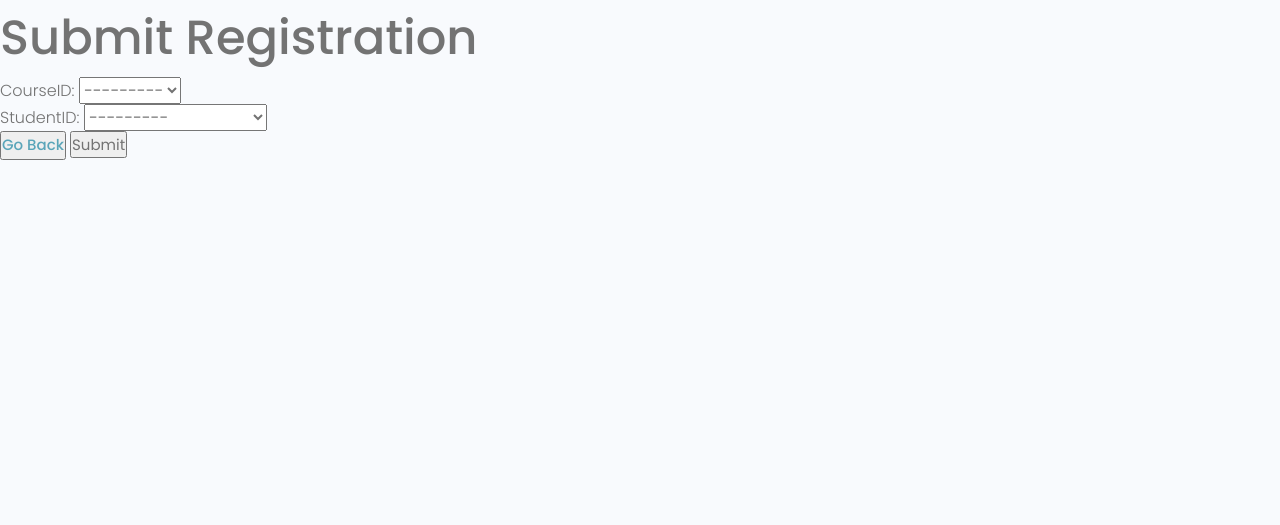
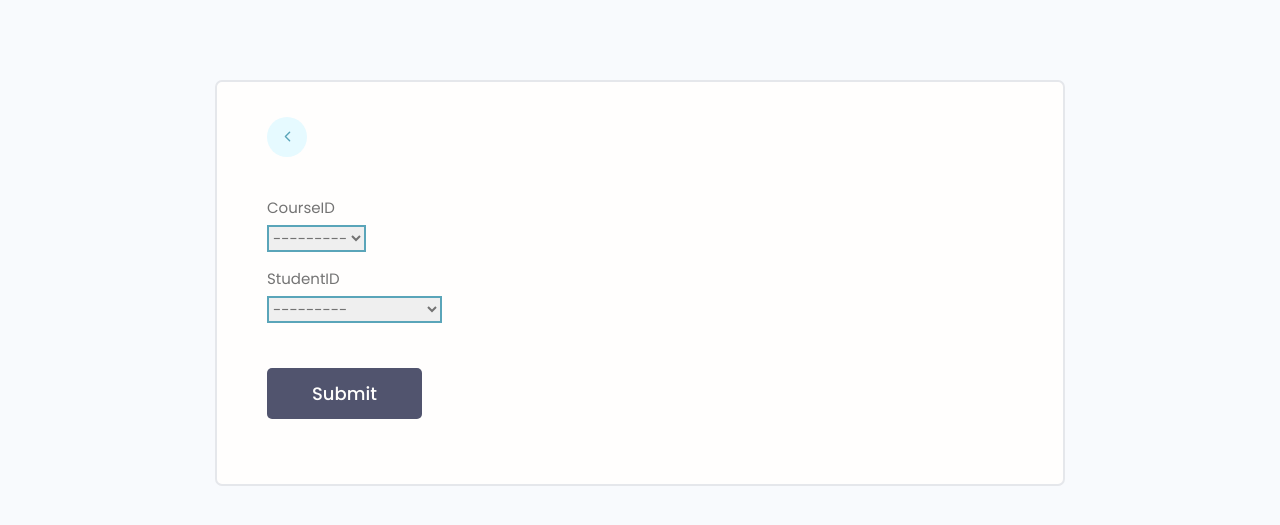
Before and after one commit to AlirezaAhmadiHadi/Internet-Engineering, a Django app: page /submit-registration in a window 1280 px wide. Shown: the part 79-604 px from the top of the page. Run offline with Django 3.2, Linux system fonts and the light colour scheme; data comes from the database, SQL or seed files in the repository; both versions use the stored data as it was after the commit.

Commit message:
Ad theme  to registration

```diff
--- a/projects/forms.py
+++ b/projects/forms.py
@@ -49,4 +49,11 @@ class ContentForm(forms.ModelForm):
 class RegistrationForm(forms.ModelForm):
     class Meta:
         model = registration
-        fields = '__all__'
+        fields = ['courseID', 'studentID']
+
+    def __init__(self, *args, **kwargs):
+        super(RegistrationForm, self).__init__(*args, **kwargs)
+
+        for name, field in self.fields.items():
+            field.widget.attrs.update(
+                {'class': 'input input--text', 'placeholder': 'Add text'})
--- a/projects/templates/projects/Registrations/Registration_form.html
+++ b/projects/templates/projects/Registrations/Registration_form.html
@@ -1,15 +1,25 @@
 {% extends 'main.html' %}
 {% block content %}
 
-<h1>Submit Registration</h1>
+<main class="formPage my-xl">
+    <div class="content-box">
+        <div class="formWrapper">
+            <a class="backButton" href="{% url 'allStudents' %}"><ion-icon name="chevron-back-outline"></ion-icon></a>
+            <br>
 
-<form action="" , method="POST">
-    {% csrf_token %}
-    {{form.as_p}}
-    <button>
-        <a href="{% url 'allStudents' %}">Go Back</a>
-    </button>
-    <input type="submit" />
-</form>
+            <form class="form" method="POST" enctype="multipart/form-data">
+                {% csrf_token %}
 
+                {% for field in form %}
+                <!-- Input:Text -->
+                <div class="form__field">
+                    <label for="formInput#text">{{field.label}}</label>
+                    {{field}}
+                </div>
+                {% endfor %}
+                <input class="btn btn--sub btn--lg  my-md" type="submit" value="Submit" />
+            </form>
+        </div>
+    </div>
+</main>
 {% endblock %}
```
Also changed, not shown: db.sqlite3.
